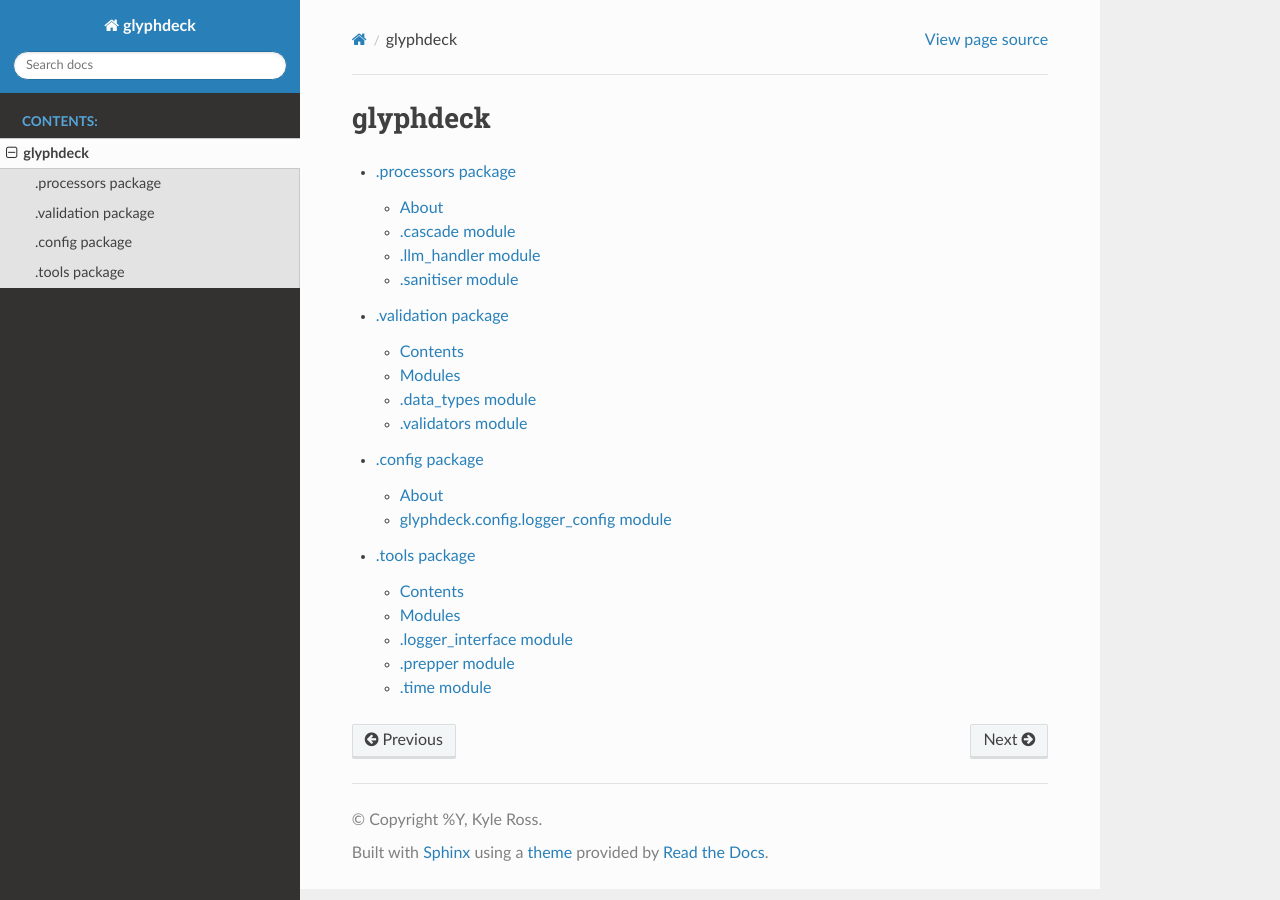
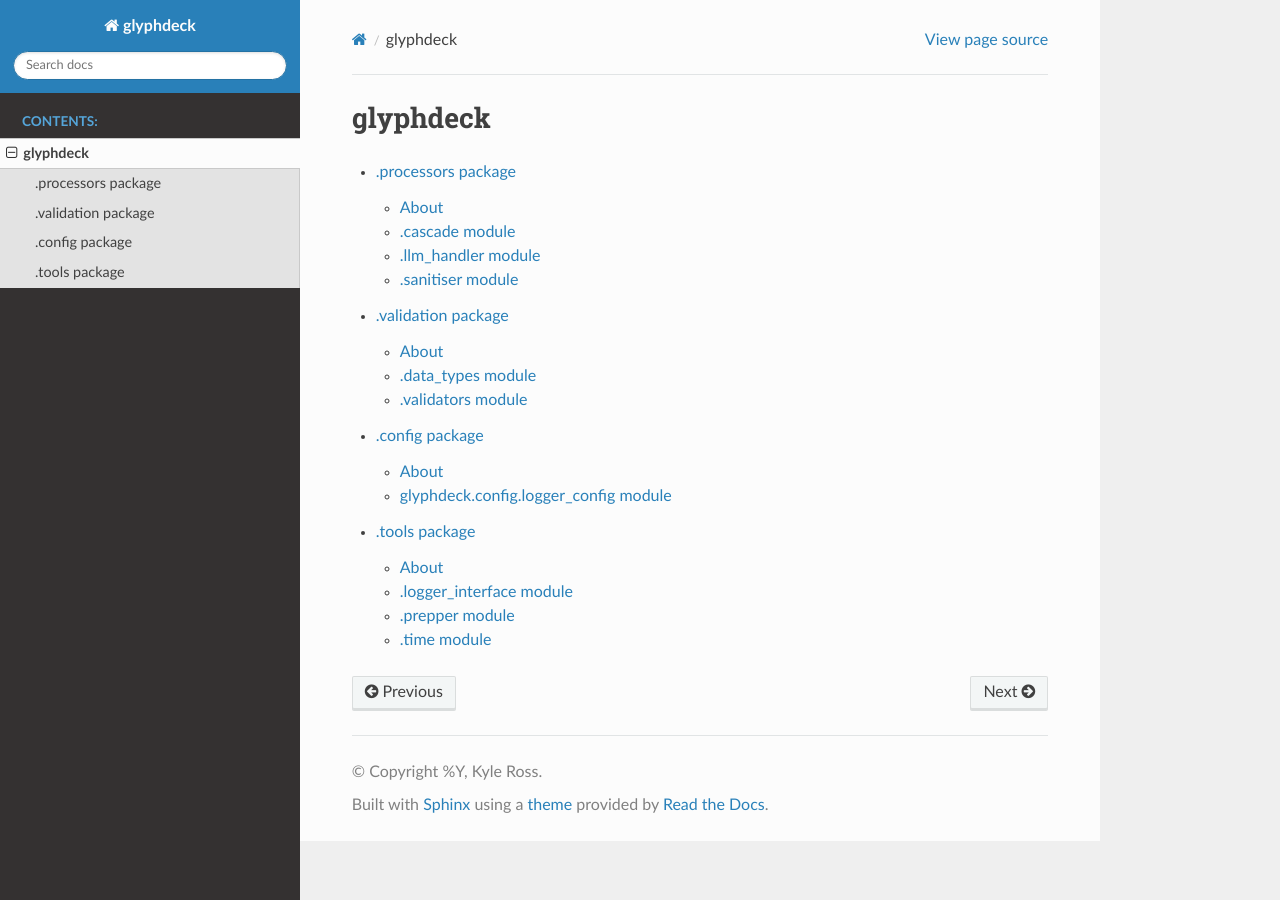
Before and after one commit to Kyle-Ross/glyphdeck, a Sphinx documentation site: the page built from docs/glyphdeck.rst, in a window 1280 px wide. Built offline with Sphinx 7.4.7 and the Read the Docs theme 2.0.0, drawn with Linux system fonts in a browser that asks for light colours.

Commit message:
Adjusted layout for tools and validation packages

```diff
--- a/docs/glyphdeck.tools.rst
+++ b/docs/glyphdeck.tools.rst
@@ -1,15 +1,12 @@
 .tools package
 =======================
 
-Contents
+About
 ---------------
 
 .. automodule:: glyphdeck.tools
    :members:
    :no-index:
-
-Modules
----------------
 
 .logger\_interface module
 ----------------------------------------
--- a/docs/glyphdeck.validation.rst
+++ b/docs/glyphdeck.validation.rst
@@ -1,16 +1,13 @@
 .validation package
 ============================
 
-Contents
+About
 ---------------
 
 .. automodule:: glyphdeck.validation
    :members:
    :no-index:
 
-
-Modules
----------------
 
 .data\_types module
 ---------------------------------------
```
